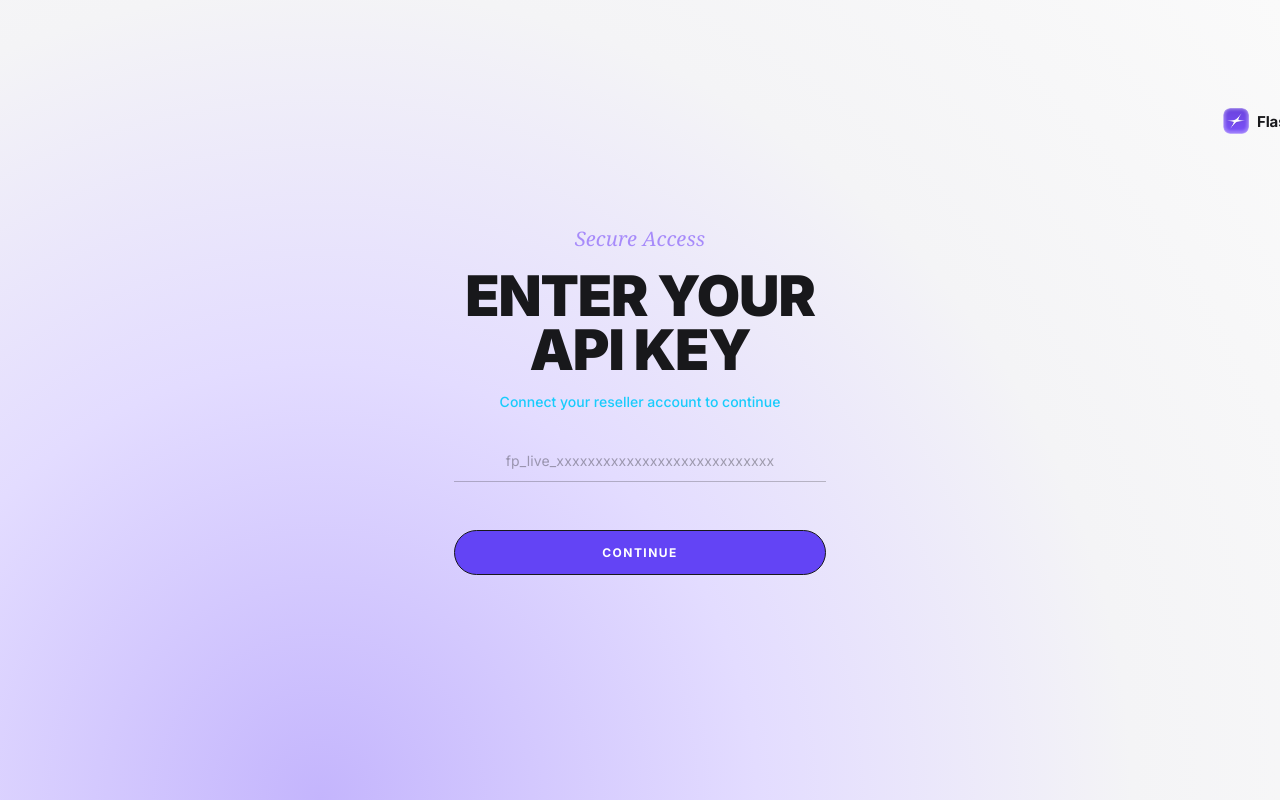
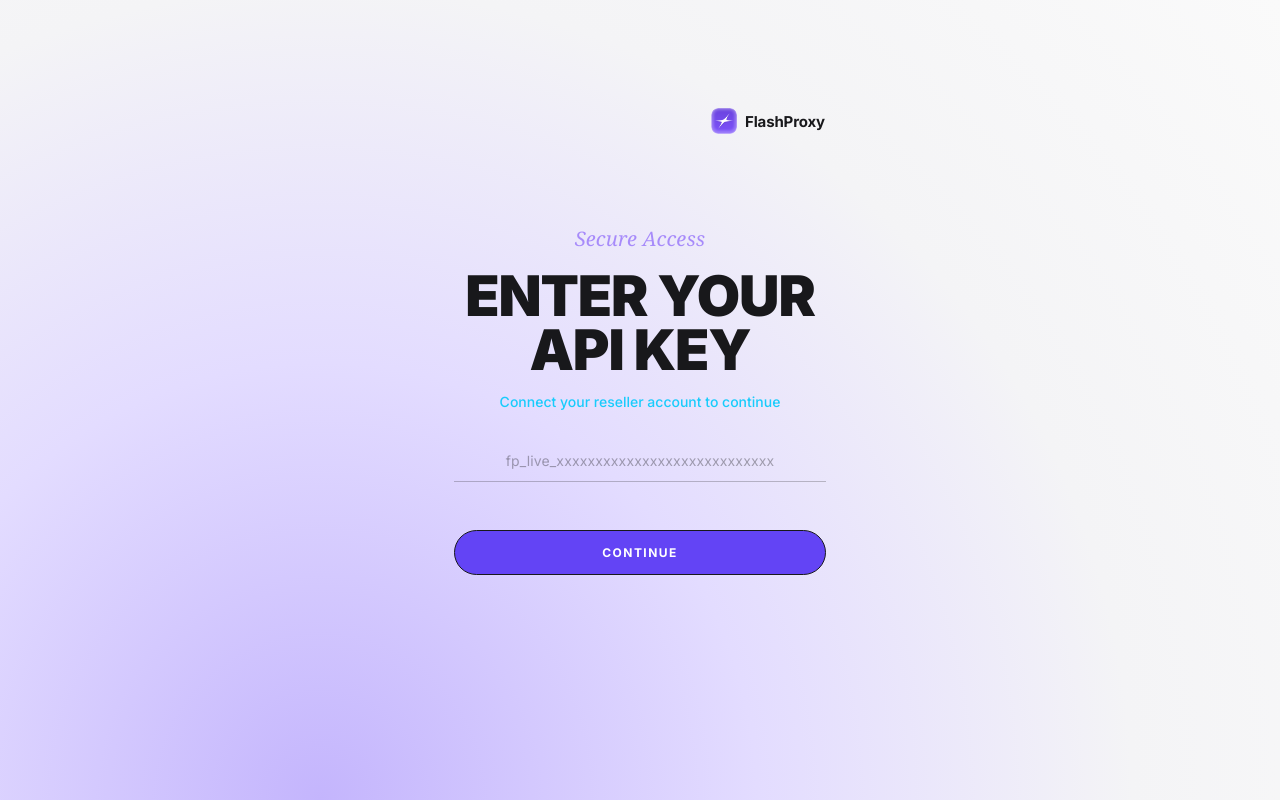
Before and after one commit to AceOrigin64/Flashproxy-2, a website: page public/index.html in a window 1280 px wide. Drawn offline with Linux system fonts and the light colour scheme.

Commit message:
style: revert logo horizontal drift, settle on 10% right of center
Co-Authored-By: Claude Sonnet 4.6 <noreply@anthropic.com>

```diff
--- a/public/styles.css
+++ b/public/styles.css
@@ -40,7 +40,7 @@ html, body {
 .shared-logo {
   position: fixed;
   top: calc(28px + 10vh);
-  left: 100%;
+  left: 60%;
   display: flex;
   align-items: center;
   gap: 8px;
```
